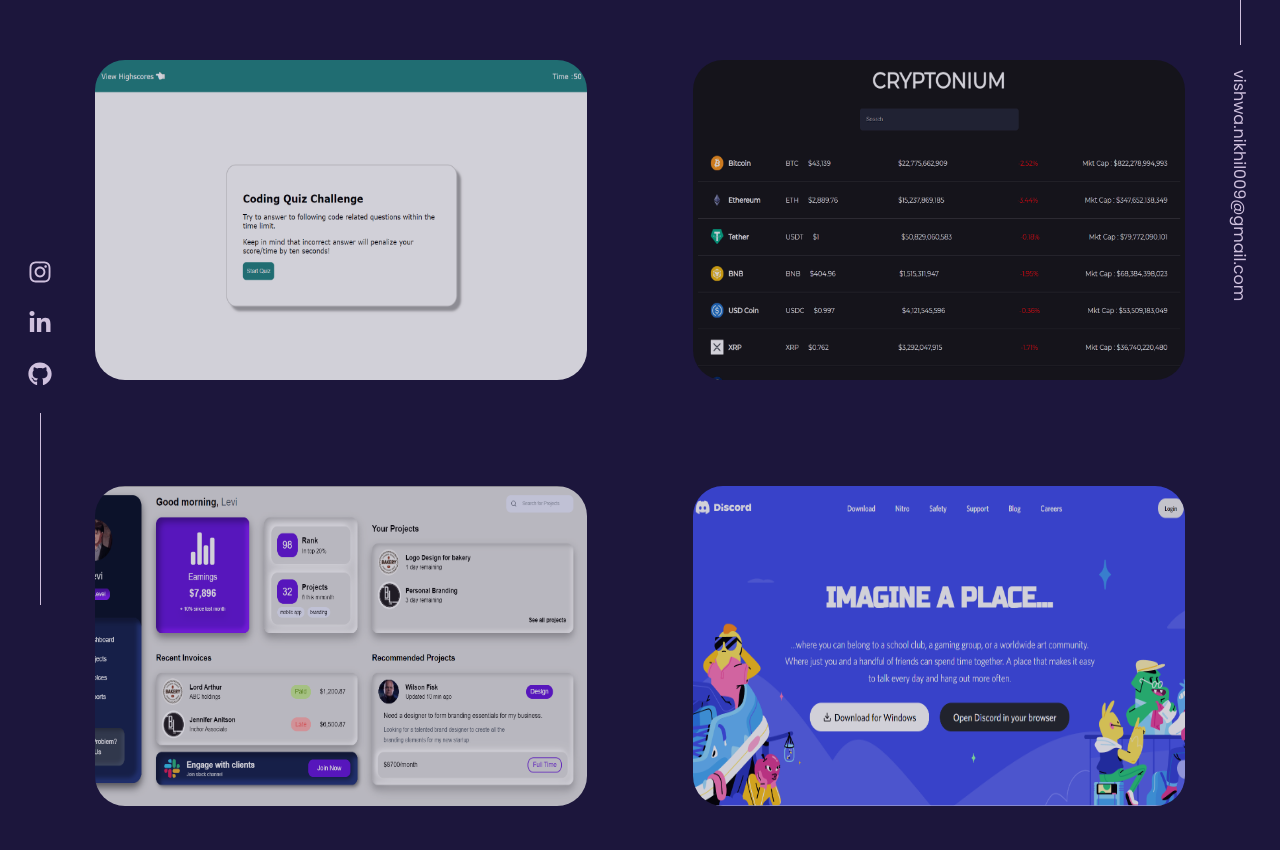
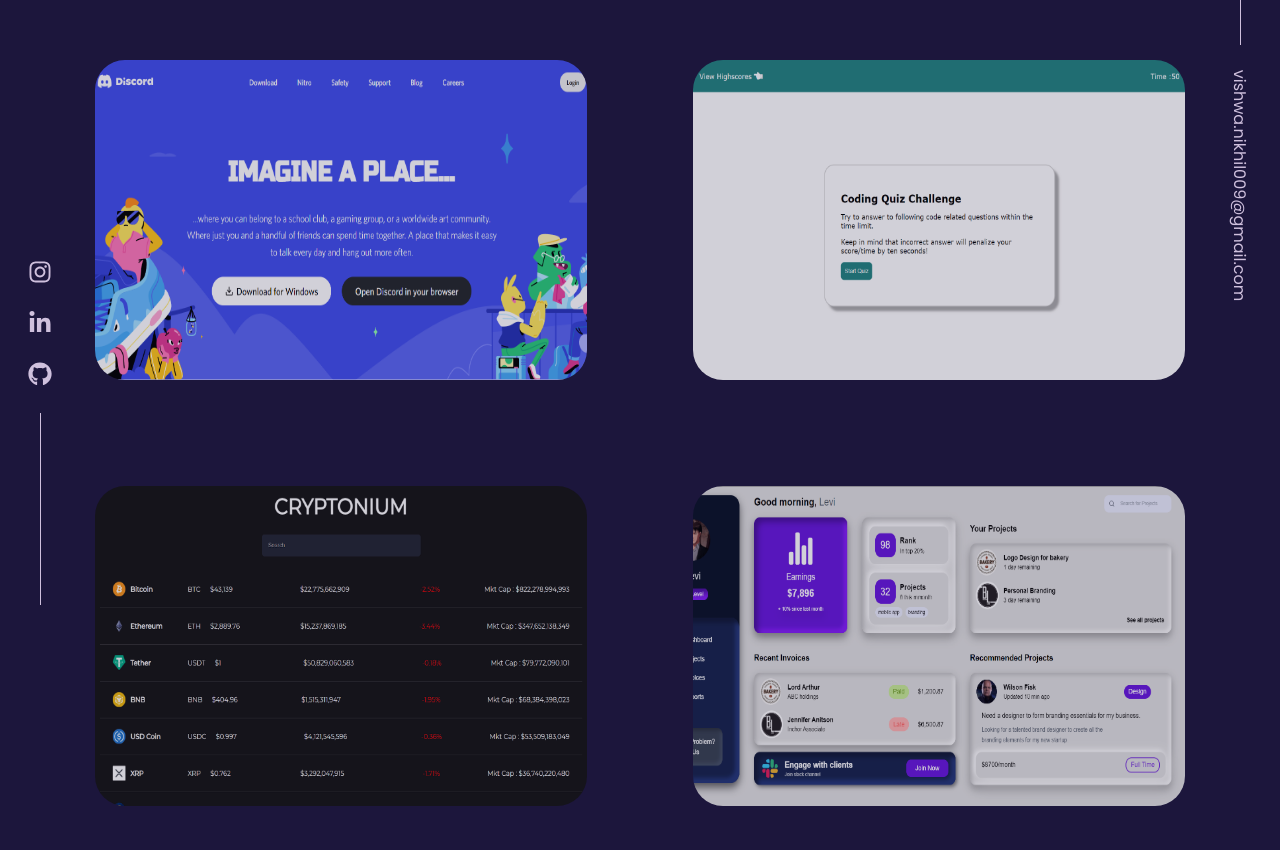
Before and after one commit to devnick09/My-Portfolio, a Next.js app: page /project in a window 1280 px wide. Shown: the part 195-1045 px from the top of the page. Built offline with nearby package versions, Linux system fonts and the light colour scheme; a web font is replaced by a local one.

Commit message:
Updated Project Section Design

```diff
--- a/ProjectData/data.js
+++ b/ProjectData/data.js
@@ -1,6 +1,16 @@
 import { v4 as uuidv4 } from "uuid";
 
 export const AllProjects = [
+  {
+    id: uuidv4(),
+    name: "Discord UI Clone",
+    description: "Discord UI Clone built with React js and Tailwind CSS.",
+    tags: ["react", "node", "mongo", "express"],
+    live: "https://discord-clone-chat.vercel.app/",
+    github: "https://github.com/devnick09/Discord-UI-Clone",
+    image: "/assets/Discord.png",
+    featured: true,
+  },
   {
     id: uuidv4(),
     name: "Javascript Quiz Game",
@@ -32,14 +42,4 @@
     image: "/assets/Dashboard.png",
     featured: true,
   },
-  {
-    id: uuidv4(),
-    name: "Discord UI Clone",
-    description: "Discord UI Clone built with React js and Tailwind CSS.",
-    tags: ["react", "node", "mongo", "express"],
-    live: "https://discord-clone-chat.vercel.app/",
-    github: "https://github.com/devnick09/Discord-UI-Clone",
-    image: "/assets/Discord.png",
-    featured: true,
-  },
 ];
--- a/components/ProjectCard.jsx
+++ b/components/ProjectCard.jsx
@@ -9,17 +9,18 @@
   margin: 5px;
   border-radius: 30px;
   height: 20rem;
-  transition: all 0.5s ease-in;
+  transition: all 0.2s ease-in;
 
   :hover {
     transition: all 0.5s ease-out;
-    background-color: black;
+    background-color: #000000;
+
     border-radius: 30px;
     p,
     a {
       z-index: 1;
       opacity: 1;
-      transition: all 0.8s ease-out;
+      transition: all 0.2s ease-out;
     }
     H3 {
       font-size: 1.5rem;
@@ -30,7 +31,9 @@
     img {
       pointer-events: none;
       opacity: 0.4;
-      transition: all 0.5s ease-out;
+      filter: blur(25px);
+      -webkit-filter: blur(25px);
+      transition: all 0.2s ease-out;
     }
   }
   @media screen and (max-width: 480px) {
@@ -97,7 +100,7 @@
     left: 0;
     display: block;
     border-radius: 50px;
-    background: #1c163c;
+    background: #604da6;
     width: 45px;
     height: 45px;
     transition: all 0.3s ease;
@@ -114,7 +117,7 @@
 
   .cta:hover:before {
     width: 100%;
-    background: #1c163c;
+    background: #604da6;
   }
 
   .cta:active {
--- a/package.json
+++ b/package.json
@@ -12,6 +12,7 @@
     "mongodb": "^4.2.1",
     "next": "12.0.7",
     "next-connect": "^0.11.0",
+    "particles.js": "^2.0.0",
     "react": "17.0.2",
     "react-dom": "17.0.2",
     "react-icons": "^4.3.1",
```
Also changed, not shown: 1 other file (tests, documents, lock files or other folders).
